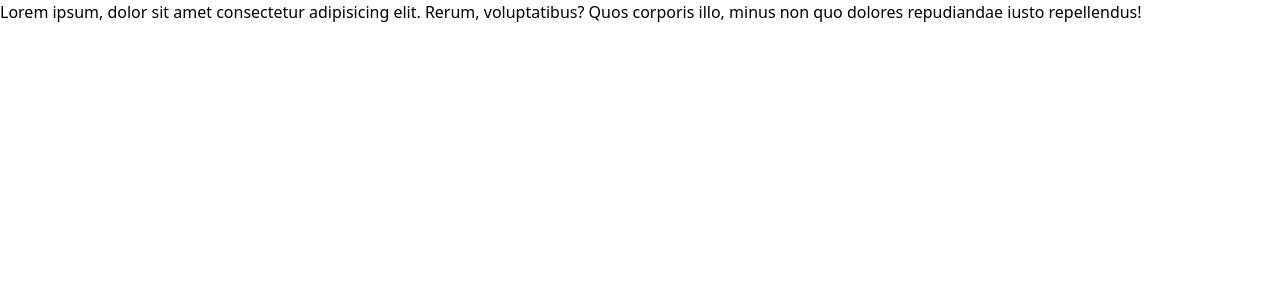
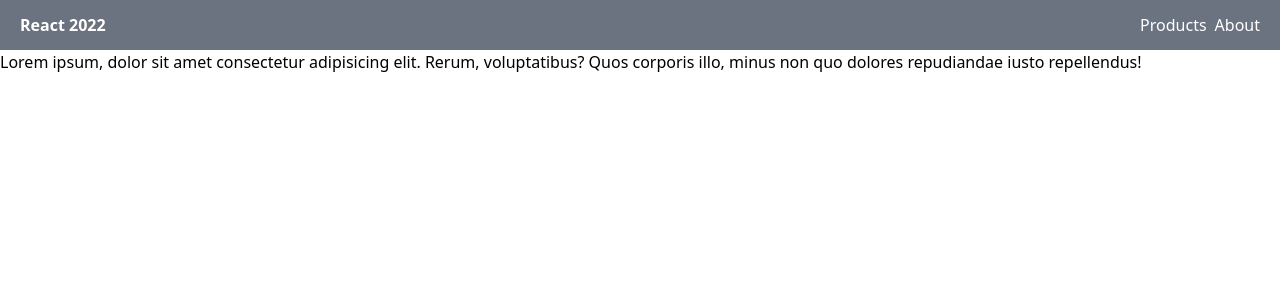
Before and after one commit to Defv40/vladilen-react-course, a React (Create React App) app: page /about in a window 1280 px wide. Shown: the top 300 px of the page. Built offline with nearby package versions, Linux system fonts and the light colour scheme.

Commit message:
Feat: (add navigation)

```diff
--- a/src/App.tsx
+++ b/src/App.tsx
@@ -1,13 +1,16 @@
 import {Route, Routes} from 'react-router-dom'
+import { Navigation } from './components/Navigation';
 import { AboutPage } from './pages/AboutPage';
 import { ProductsPage } from './pages/ProductsPage';
 function App() {
   return(
-    <Routes>
-      <Route path="/about" element={<AboutPage></AboutPage>}/>
-      <Route path="/" element={<ProductsPage/>}></Route>
-    </Routes>
+    <>
+      <Navigation/>
+      <Routes>
+        <Route path="/about" element={<AboutPage></AboutPage>}/>
+        <Route path="/" element={<ProductsPage/>}></Route>
+      </Routes>
+    </>
   )
 }
-
 export default App;
--- a/src/components/Navigation.tsx
+++ b/src/components/Navigation.tsx
@@ -1,6 +1,12 @@
-import React from 'react'
+import { Link } from 'react-router-dom'
 export function Navigation(){
     return(
-     <nav className='h-[50px] flex justify-between px-5 bg-gray-500 text-white'></nav>
+     <nav className='h-[50px] flex justify-between px-5 bg-gray-500 items-center text-white'>
+        <span className='font-bold'>React 2022</span>
+        <span>
+            <Link to="/" className='mr-2'>Products</Link>
+            <Link to="/about">About</Link>
+        </span>
+     </nav>
     )
 }
```
Also changed, not shown: src/index.tsx (+6 -5 lines).
